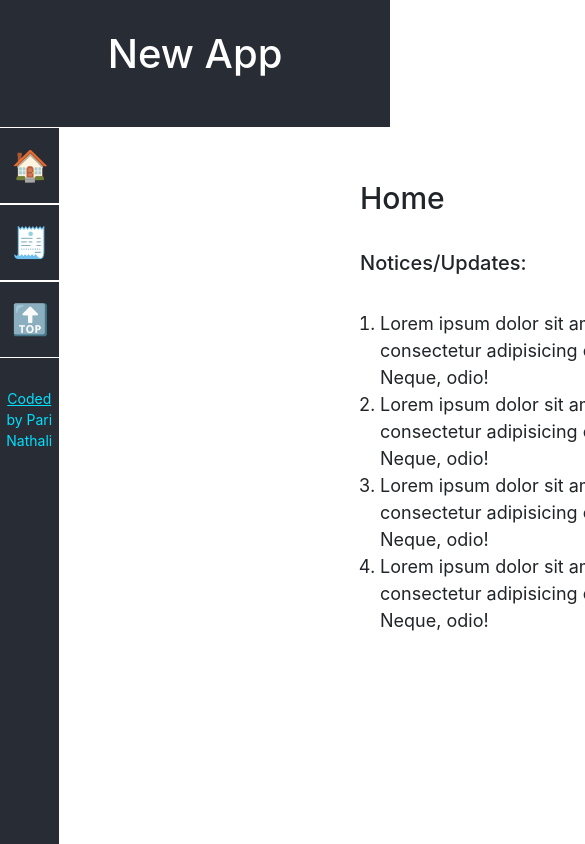
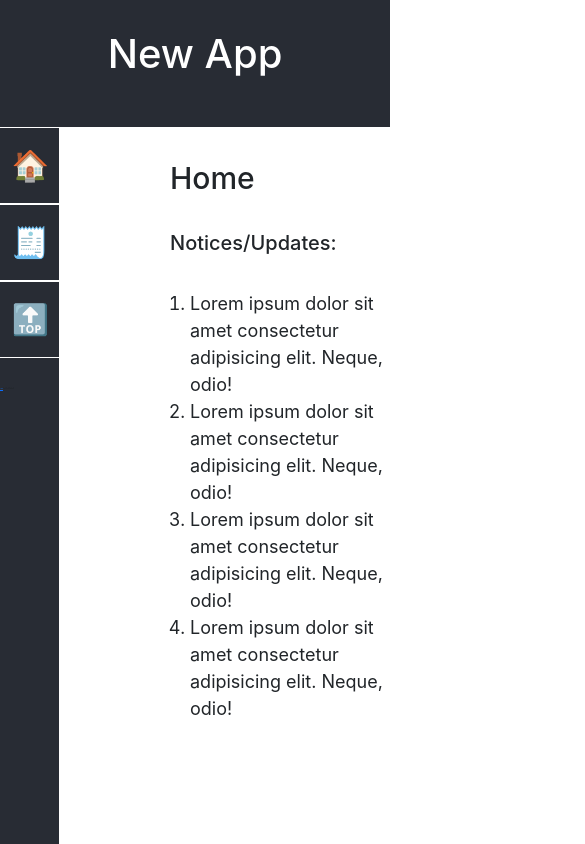
Before and after one commit to Pari-Pt/task-list-challenge, a React (Create React App) app: page / in a window 390 px wide. Shown: the top 844 px of the page, 585 px wide, since content can reach past the window. Built offline with nearby package versions, Linux system fonts and the light colour scheme.

Commit message:
Added error display for user if fetch is unsuccessful, changed status color instead of task

```diff
--- a/src/App.css
+++ b/src/App.css
@@ -1,5 +1,6 @@
 :root {
-  --font-color: white;
+  --primary-color: white;
+  --frame-color: #282c34;
   }
 
   * {
@@ -16,14 +17,10 @@
   /* HEADER CSS */
 
   .App-header {
-    background-color: #282c34;
+    background-color: var(--frame-color);
     min-height: 15vh;
     padding-top: 3rem;
-    /* display: flex; */
     width: 100%;
-    /* flex-direction: column; */
-    /* align-items: center; */
-    /* justify-content: center; */
     color: white;
     position: fixed;
     text-align: center;
@@ -42,7 +39,7 @@
     width: 15vw;
     position: fixed;
     height: 100%;
-    background-color: #282c34;
+    background-color: var(--frame-color);
   }
 
   .App-menu span {
@@ -80,10 +77,11 @@
   /* HOME AREA CSS */
 
   .Home-main-area{
-    padding-top: 18rem;
+    padding-top: 16rem;
     text-align: left;
     width: 20rem;
-    margin-left: 36rem;
+    margin-left: 30rem;
+    padding-right: 8rem;
     width: 80vw;
   }
 
@@ -104,18 +102,18 @@
 
   .Task-list-section {
     text-align: left;
-    margin-left: 36rem;
+    margin-left: 30rem;
     width: fit-content;
-    padding-top: 12rem;
+    padding-top: 16rem;
   }
 
   ul.Task-list {
     padding: 1rem;
+    font-size: 2.5rem;
   }
 
   .Task-list li {
     margin-bottom: 0.6rem;
-    font-size: 2rem;
   }
 
   .Task-list-status {
@@ -123,11 +121,11 @@
   }
 
   .red {
-    color: red;
+    color: rgb(252, 35, 72);
   }
 
   .green {
-    color: green;
+    color: rgb(6, 179, 6);
   }
 
 
@@ -135,7 +133,7 @@
   /* FOOTER AREA */
 
 
-  .footer-para, .footer-para a{
+  .author-para, .author-para a{
     font-size: 1.4rem;
     color: rgb(0, 225, 255);
     text-align: center;
@@ -155,4 +153,34 @@
 
     }
 
+    .Home-main-area{
+      margin-left: 20rem;
+    }
+
+    .Task-list-section {
+      margin-left: 20rem;
+    }
+
   }
+
+  @media only screen and (max-width:500px) {
+
+
+    .Home-main-area{
+      margin-left: 17rem;
+    }
+
+    .Task-list-section {
+      margin-left: 17rem;
+    }
+  }
+
+  @media only screen and (max-width:425px) {
+    .Home-main-area{
+      margin-left: 17rem;
+    }
+
+    .Task-list-section {
+      margin-left: 10rem;
+    }
+  }
--- a/src/TaskList.js
+++ b/src/TaskList.js
@@ -3,34 +3,33 @@ import "./App.css";
 
 export default function TaskList() {
     const [result, setResult] = useState([]);
+    const [success, setSuccess] = useState(true);
     const listLength = result.length;
-    let status = "";
 
     useEffect(() => {
         fetch("http://localhost:3008/api/tasks/").then(response => response.json())
         .then(response => setResult(response))
-        .catch(() => alert("An error occured and no tasks could be obtained"));
+        .catch(() => setSuccess(false));
       }, []);
 
+        return(
+            <>
+            <section hidden={success} className="Task-list-section mt-4">
+                <ul className="Task-list">
+                    <li>Error: There was an issue fetching tasks from the API</li>
+                </ul>
+            </section>
 
-
-        return(
-            <section className="Task-list-section">
+            <section hidden={!success} className="Task-list-section">
                 <h3 className="mt-4">Task List ({listLength} in total) </h3>
                 <ul className="Task-list">
                     {result.map(function(task) {
-                        if (task.completed === false) {
-                        status = "Incomplete";
-                        } else {
-                        status = "Complete";
-                        }
                     return (
-                    <li key={task.id} >{task.text}<span className={task.completed === false ? "Task-list-status red" : "Task-list-status green"}>-----{status}</span></li>
-
+                    <li key={task.id} >{task.text}<span className={task.completed === false ? "Task-list-status red" : "Task-list-status green"}>-----{task.completed ? "Completed" : "Incomplete"}</span></li>
                     );
                     })}
                 </ul>
             </section>
+            </>
         );
-
 }
```
